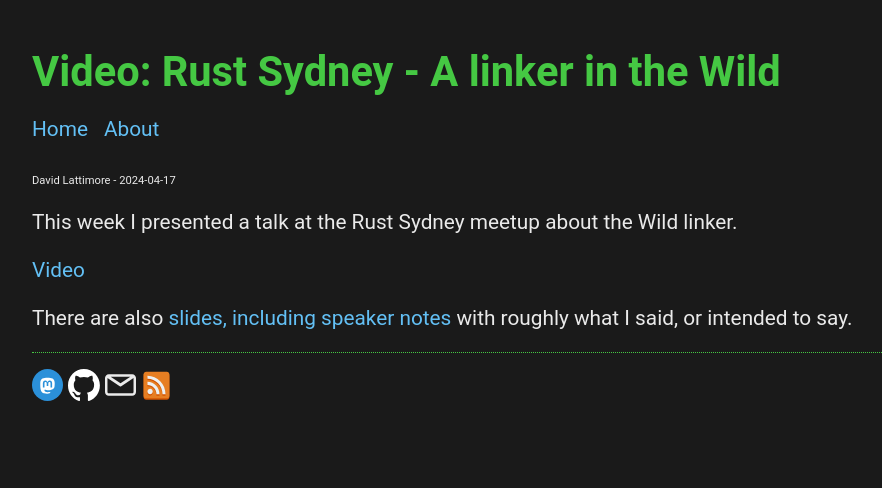
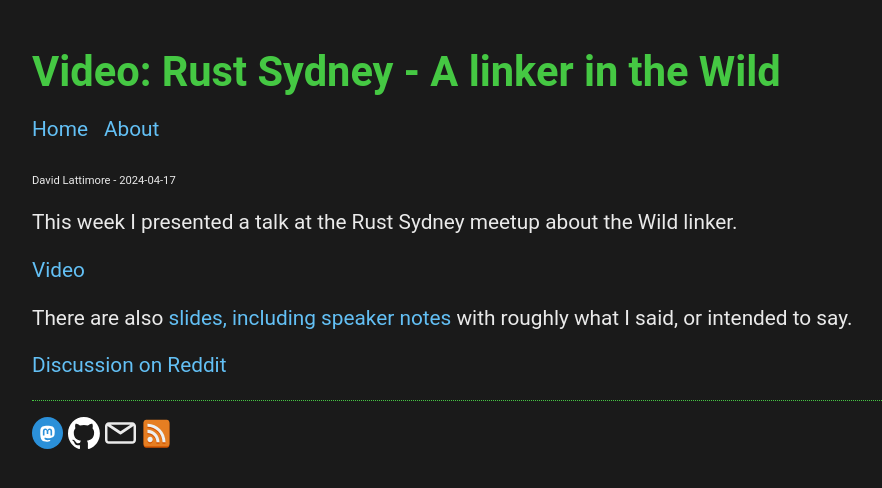
Before and after one commit to davidlattimore/davidlattimore.github.io, a Jekyll site: the page built from _posts/2024-04-18-video-rust-syd-wild-linker.md, in a window 1280 px wide. Shown: the top 488 px of the page, without its empty margins (32-914 px from the left). Built offline with Jekyll 4.4.1, drawn with Linux system fonts in a browser that asks for light colours.

Commit message:
Link to a Reddit discussion

```diff
--- a/_posts/2024-04-18-video-rust-syd-wild-linker.md
+++ b/_posts/2024-04-18-video-rust-syd-wild-linker.md
@@ -12,3 +12,6 @@ This week I presented a talk at the Rust Sydney meetup about the Wild linker.
 There are also [slides, including speaker
 notes](https://docs.google.com/presentation/d/149uYKGbT0Jn4N6tBqdGTc6DEAX1olmj3m7H7qdMJJdU/edit?usp=sharing)
 with roughly what I said, or intended to say.
+
+[Discussion on
+Reddit](https://www.reddit.com/r/rust/comments/1c7izhz/video_a_linker_in_the_wild_rust_linker/)
```
